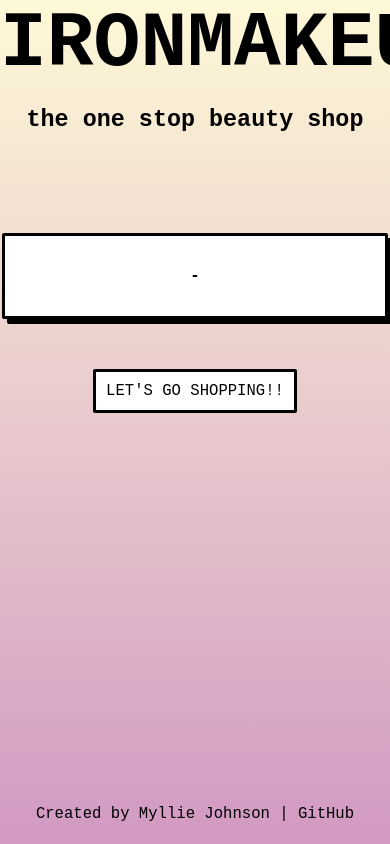
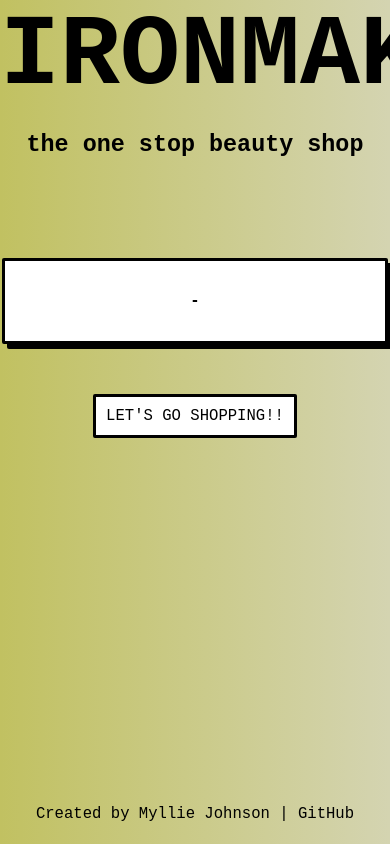
Before and after one commit to mylliejohnson/api-project, a React (Create React App) app: page / in a window 390 px wide. Built offline with nearby package versions, Linux system fonts and the light colour scheme; no server answers.

Commit message:
background color change

```diff
--- a/src/App.css
+++ b/src/App.css
@@ -85,6 +85,7 @@
 	flex-direction: row;
 	margin-left: auto;
 	margin-right: auto;
+	justify-content: space-evenly;
 }
 
 .Makeup h2 {
@@ -231,8 +232,12 @@ textarea {
 		height: 10%;
 	}
 }
-@media only screen and (max-width: 500px) {
+@media only screen and (max-width: 600px) {
 	.listOfBrands .ul {
 		columns: 2;
 	}
+
+	.landing h1{
+		font-size: 100px;
+	}
 }
--- a/src/components/BrandProducts.js
+++ b/src/components/BrandProducts.js
@@ -1,64 +1,41 @@
-import React, {useState, useEffect} from 'react';
+import React, { useState, useEffect } from 'react';
 import axios from 'axios';
-import {Link} from 'react-router-dom'
+import { Link } from 'react-router-dom';
 import Header from './Header';
 
 function BrandProducts(props) {
-
-let [products, setProducts] = useState([])
+	let [products, setProducts] = useState([]);
 
     useEffect(() => {
-        console.log("is this effect working?")
 		axios
 			.get(`https://makeup-api.herokuapp.com/api/v1/products.json?brand=${props.match.params.brandProducts}`)
 			.then((res) => {
-        setProducts(res.data)
-      })
-     }, [])
+				setProducts(res.data);
+			});
+	}, []);
 
-
-    //  let [wish, setWish] = useState({})
-
-    //  const handleSubmit = async (e) => {
-    //      e.preventDefault()
-    //      axios.post(`https://ironrest.herokuapp.com/makeup`, wish)
-    //      .then((res) => {
-    //          console.log(res)
-    //      })
-    //      .catch(console.log(error))
-    //  }
-
-
-     //map -> link to each product details
-     // this is my list of beer !
-
-function mapped (){
+	function mapped() {
 		return products.map((items) => {
 			return (
 				<div className="product-list">
 					<div>
-                <img src={items.image_link} style={{ width: '150px' }}/>
+						<img src={items.image_link} style={{ width: '150px' }} />
 					</div>
-
 					<div>
 						<Link to={`/product/${items.id}`}>
 							<h3>{items.name}</h3>
-                    <ul>
 							<strong>${items.price}</strong>
-                    </ul>
 						</Link>
-                    <button>❤︎ add to wishlist</button>
 					</div>
 				</div>
-    )
-    })
+			);
+		});
 	}
 
 	return (
-        <div >
+		<div>
 			{Header()}
 			<div className="flex-product">
-            {products.brand}
 				{mapped()}
 			</div>
 		</div>
--- a/src/components/Categories.js
+++ b/src/components/Categories.js
@@ -7,7 +7,6 @@ function Categories(props) {
 	let [products, setProducts] = useState([]);
 
 	useEffect(() => {
-		console.log('is this effect working?');
 		axios
 			.get(`https://makeup-api.herokuapp.com/api/v1/products.json?product_type=${props.match.params.catProducts}`)
 			.then((res) => {
@@ -18,18 +17,15 @@ function Categories(props) {
 	function mapped() {
 		return products.map((items) => {
 			return (
-
 				<div className="product-list">
 					<div>
 						<img src={items.image_link} style={{ width: '150px' }} />
 					</div>
 					<div>
-							<h2>{items.name}</h2>
-							<ul>{items.brand}</ul>
-							<ul>
+						<Link to={`/product/${items.id}`}>
+							<h3>{items.name}</h3>
 							<strong>${items.price}</strong>
-							</ul>
-							<button>❤︎ add to wishlist</button>
+						</Link>
 					</div>
 				</div>
 			);
@@ -40,9 +36,7 @@ function Categories(props) {
 		<div>
 			{Header()}
 
-			<div className="flex-product">
-            	{mapped()}
-            </div>
+			<div className="flex-product">{mapped()}</div>
 		</div>
 	);
 }
--- a/src/components/SingleProduct.js
+++ b/src/components/SingleProduct.js
@@ -23,7 +23,7 @@ let [product, setProduct] = useState([])
 
         <div style={{margin:"auto"}}>
         <Header/>
-           <div className="SingleProduct" style={{width:"70%"}}>
+           <div className="SingleProduct" style={{width:"70%", marginLeft:'auto', marginRight:'auto'}}>
             <h1>{product.name}</h1>
             <h3>${product.price}</h3>
             <img src={product.image_link} />
--- a/src/components/Wishlist.js
+++ b/src/components/Wishlist.js
@@ -1,6 +1,7 @@
 import React, {useEffect, useState} from 'react';
 import axios from 'axios';
 import Header from './Header';
+import { Link } from 'react-router-dom';
 
 // THIS IS THE WISH LIST!
 
@@ -25,7 +26,9 @@ const showWishes = () => {
         return (
             <div>
             <img src={item.image_link} style={{width:'100px'}}/>
+            <Link to={`/product/${item.id}`}>
                 <h3>{item.name}</h3>
+                </Link>
             </div>
         )
     })
--- a/src/index.css
+++ b/src/index.css
@@ -1,7 +1,13 @@
 body {
-  background-image: linear-gradient(to top, #d299c2 0%, #fef9d7 100%);
+  background-image: linear-gradient(to right, #c1c161 0%, #c1c161 0%, #d4d4b1 100%);
   margin: 0;
   background-repeat: no-repeat;
   font-family: monospace;
-  background-size:contain;
+  background-size: cover;
+  height:100%;
 }
+
+
+html {
+  min-height:100%;
+}
```
Lines whose indentation alone changed are shown as unchanged.
